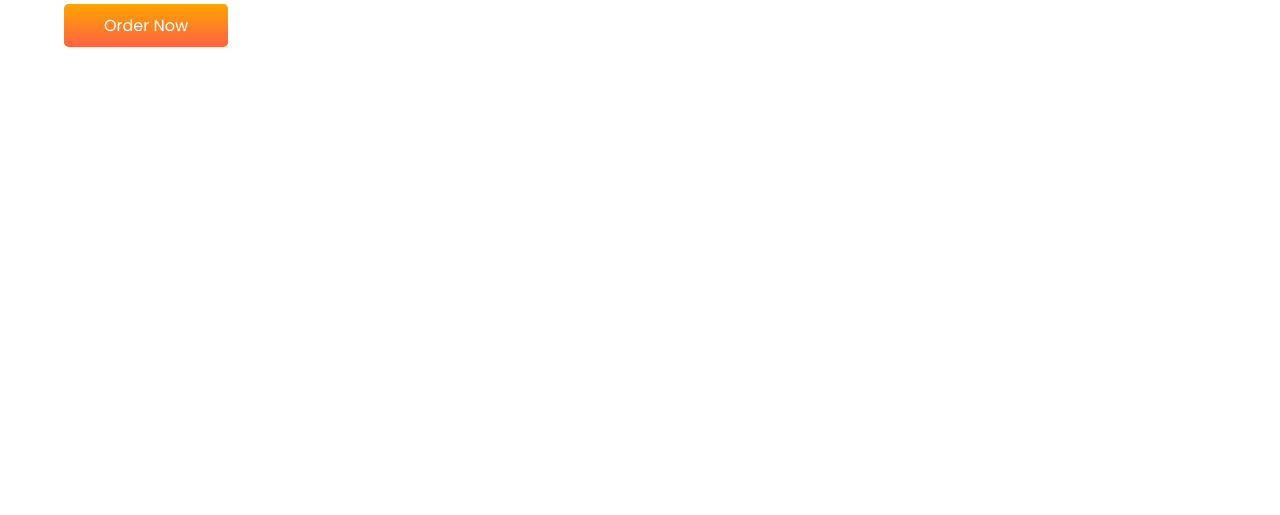
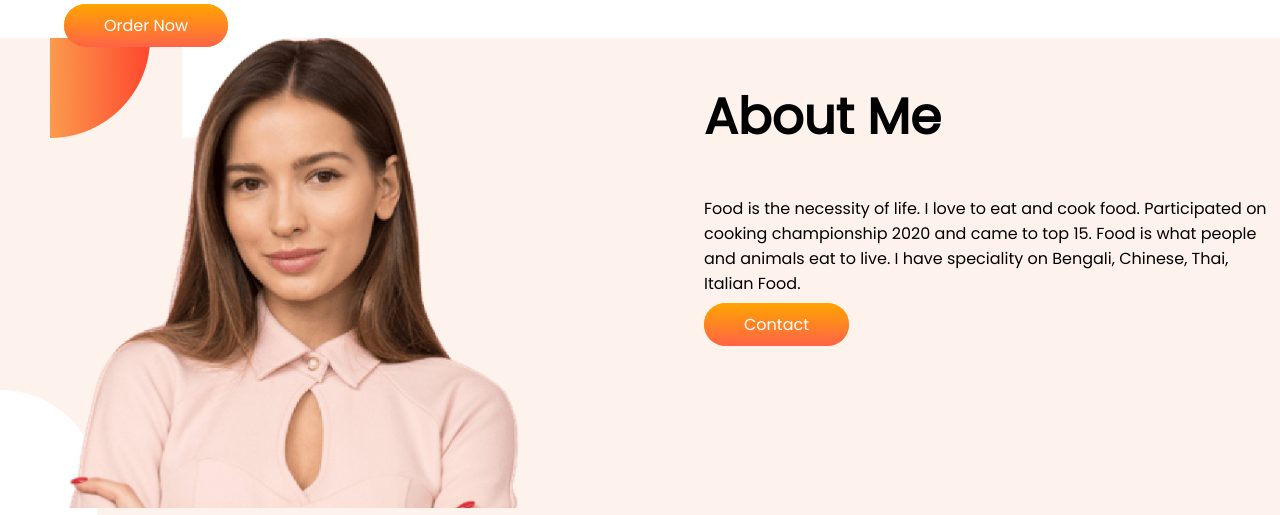
Before and after one commit to Avishek02/Foods-Paradise, a plain HTML site: page index.html in a window 1280 px wide. Shown: the part 436-951 px from the top of the page. Before the commit the page ends 800 px from the top, so only its background shows below. Drawn offline with Linux system fonts and the light colour scheme.

Commit message:
about added

```diff
--- a/index.html
+++ b/index.html
@@ -13,7 +13,7 @@
 </head>
 
 <body>
-    <section class="intro">
+    <section class="welcome">
         <div class="half-width">
             <h1><span class="orange-color">To Eat</span> is a Necessity, But To Eat Intelligently is An Art.</h1>
 
@@ -24,8 +24,8 @@
                 Food comprises protein, facts, carbohydrates, vitamins, minerals salts and water.
             </p>
 
-            <a
-                class="link-order" target="_blank" href="https://www.foodpanda.com.bd/?gclid=CjwKCAjwoZWHBhBgEiwAiMN66aoLI1C-RGF1oIX7KN5UfCai44iEnQVtZ1virG690zwZKmTLDBjTUBoCX-sQAvD_BwE">Order
+            <a class="link" target="_blank"
+                href="https://www.foodpanda.com.bd/?gclid=CjwKCAjwoZWHBhBgEiwAiMN66aoLI1C-RGF1oIX7KN5UfCai44iEnQVtZ1virG690zwZKmTLDBjTUBoCX-sQAvD_BwE">Order
                 Now</a>
 
         </div>
@@ -38,6 +38,29 @@
     </section>
 
 
+    <section class="about">
+
+        <div class="half-width">
+            <img src="images/about02.png">
+        </div>
+
+        <div class="half-width">
+            <h1>About Me</h1>
+
+            <p>
+                Food is the necessity of life. I love to eat and cook food. Participated on cooking championship 2020
+                and came to top 15. Food is what people and animals eat to live. I have speciality on Bengali, Chinese,
+                Thai, Italian Food.
+            </p>
+
+            <a class="link" target="_blank"
+                href="https://www.jamesbeard.org/education/bootcamp?gclid=CjwKCAjwoZWHBhBgEiwAiMN66WIW0ArUKI8xLTeu_U3ZCm34qUHkw16pBLpKzZBiYvCYFFmywdhw2BoCFBwQAvD_BwE">Contact</a>
+
+        </div>
+
+    </section>
+
+
 </body>
 
 </html>
--- a/style.css
+++ b/style.css
@@ -24,12 +24,22 @@ section{
     width: 80%;
 }
 
-.link-order{
+.link{
     text-decoration: none;
     background-color: orange;
     color: white;
     padding: 10px 40px;
-    border-radius: 5px;
+    border-radius: 30px;
     background-image: linear-gradient(orange, tomato);
+    -webkit-border-radius: 30px;
+    -moz-border-radius: 30px;
+    -ms-border-radius: 30px;
+    -o-border-radius: 30px;
+}
+
+
+.about{
+    background-image: url(images/shapes/7.png);
+    background-repeat: no-repeat;
 
 }
```
Also changed, not shown: images/about 01.png (added), images/about.png (added), images/about02.png (added), images/profile removed 02.png (deleted), images/profile removed 03.png (deleted), images/profile removed.png (deleted).
